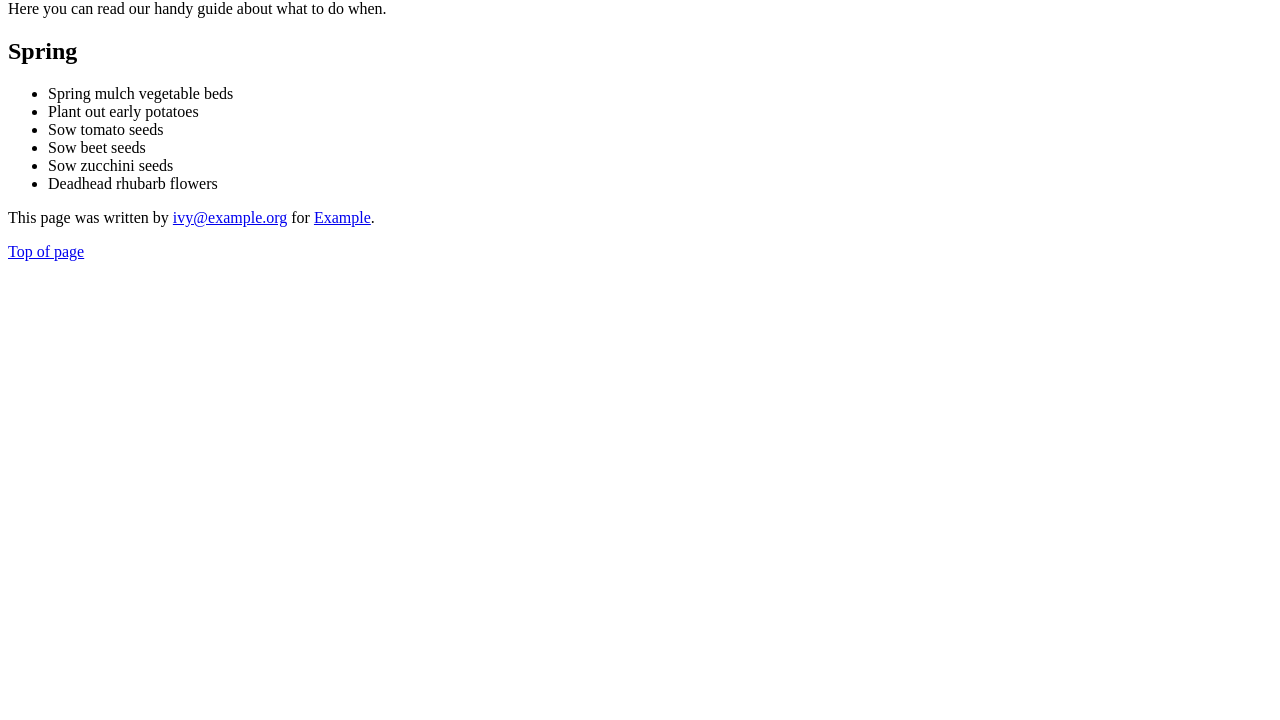
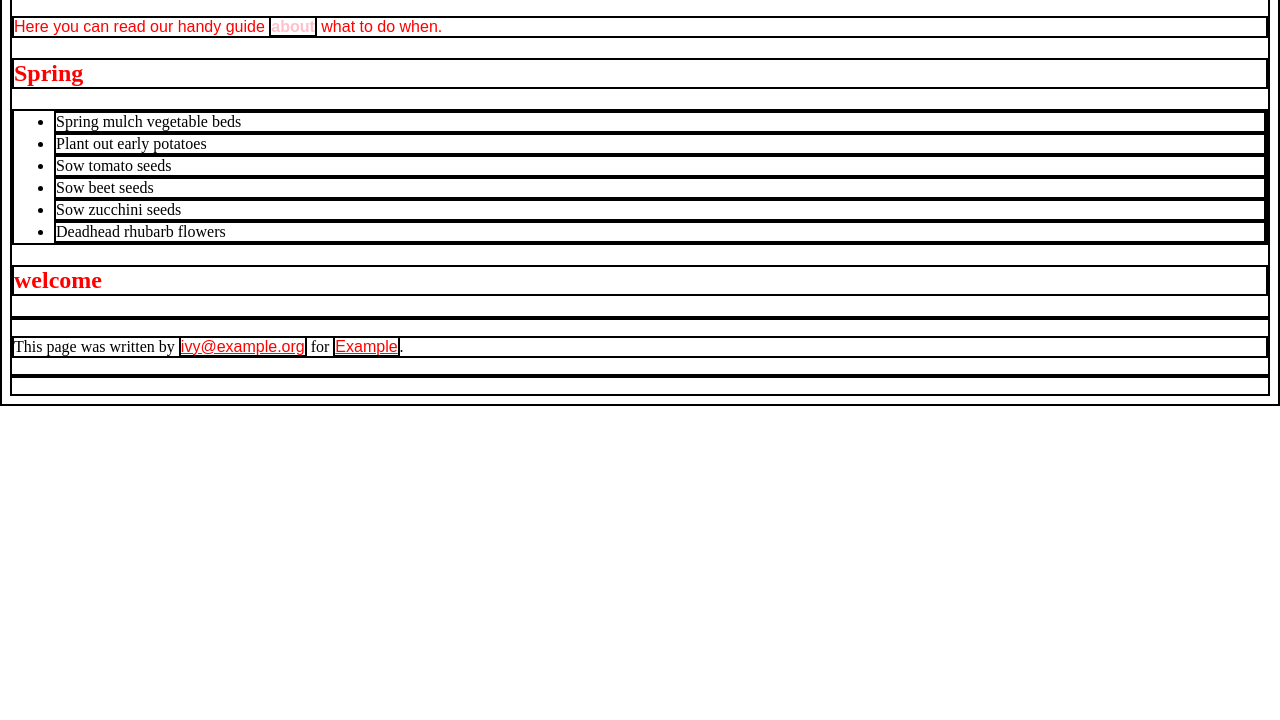
Before and after one commit to Shahsawarali/css-selectors, a plain HTML site: page index.html in a window 1280 px wide. Shown: the part 80-800 px from the top of the page. Drawn offline with Linux system fonts and the light colour scheme.

Commit message:
selectors

```diff
--- a/index.html
+++ b/index.html
@@ -2,14 +2,14 @@
 <html>
 <head>
  <title>CSS Selectors</title>
-
+<link rel="stylesheet" href="./style.css">
 </head>
 <body>
 
  <h1 id="top">Kitchen Garden Calendar</h1>
 
- <p id="introduction">Here you can read our
- handy guide about what to do when.</p>
+ <p>Here you can read our
+ handy guide <b>about</b> what to do when.</p>
 
  <h2>Spring</h2>
 
@@ -21,17 +21,19 @@
     <li>Sow zucchini seeds</li>
     <li>Deadhead rhubarb flowers</li>
  </ul>
+ <h2>welcome</h2>
 
- <p class="note">
- This page was written by
+ <p>
+ <div>This page was written by
  <a href="mailto:ivy@example.org">
  ivy@example.org</a> for
- <a href="http://www.example.org">Example</a>.
+ <a class="note" href="http://www.example.org">Example</a>.</div>
  </p>
 
- <p>
+
+ <!-- <p>
  <a href="#top">Top of page</a>
- </p>
+ </p> -->
 
 </body>
 </html>
--- /dev/null
+++ b/style.css
@@ -0,0 +1,28 @@
+*{
+    border: 2px solid black;
+}
+h1, p, a{
+    color: red;
+    font-family: Arial, Helvetica, sans-serif;
+}
+p.note{
+    font-family: 'Times New Roman', Times, serif;
+}
+#top{
+    color: red;
+}
+a{
+    color: red;
+}
+p>a{
+    color: rgb(43, 226, 110);
+}
+p a {
+    color: brown;
+}
+p b{
+    color: pink;
+}
+p~h2{
+    color: red;
+}
```
Also changed, not shown: js/one.js (added).
